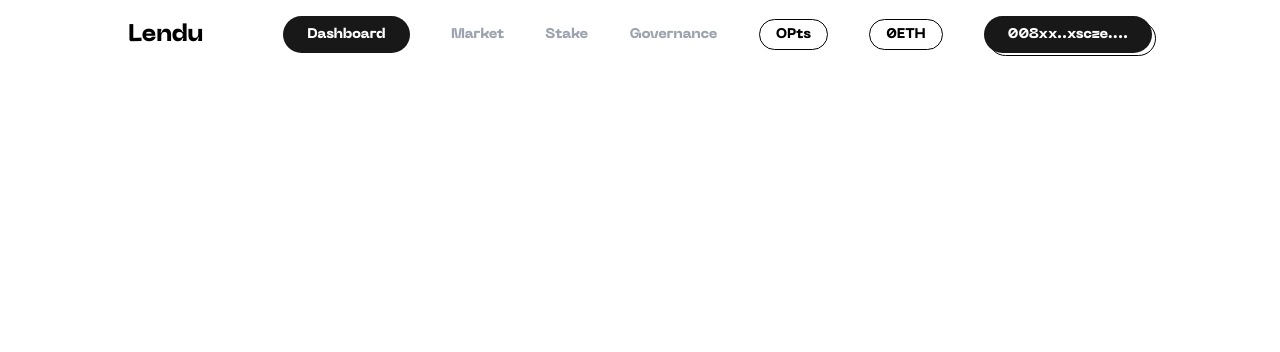
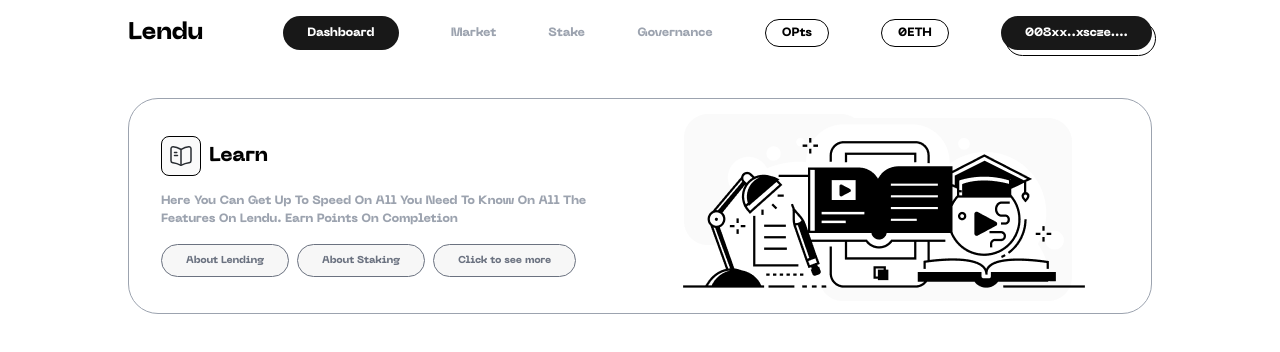
Before and after one commit to Mitchellakr/Lendu-lending-page, a React (Create React App) app: page / in a window 1280 px wide. Shown: the top 352 px of the page. Built offline with nearby package versions, Linux system fonts and the light colour scheme.

Commit message:
added the hero section

```diff
--- a/src/App.js
+++ b/src/App.js
@@ -1,10 +1,12 @@
 import React from 'react';
+import HeroSection from './Component/HeroSection';
 import Navbar from './Component/Navbar';
 
 export default function App() {
     return (
         <>
             <Navbar />
+            <HeroSection />
         </>
     );
 }
--- /dev/null
+++ b/src/Component/HeroSection.jsx
@@ -0,0 +1,30 @@
+import React from 'react'
+import heroimage from '../Images/hero-img.png'
+import learnicon from '../Images/learn-icon.svg'
+
+const HeroSection = () => {
+    return (
+        <section className="w-full">
+            <div className="my-8 w-4/5 max-w-screen-xl mx-auto rounded-[30px] shadow-3xl md:shadow-none items-center border border-solid border-gray-400 py-2 px-8 grid md:grid-cols-2 grid-cols-1 gap-4">
+                <div className='flex flex-col items-start '>
+                    <div className="learn flex items-center gap-2 py-2">
+                        <img src={learnicon} alt="learn icon" />
+                        <h2 className='text-xl'>Learn</h2>
+                    </div>
+                    <p className='text-gray-400 capitalize py-2'>here you can get up to speed on all you need to know on all the features on lendu. earn points on completion</p>
+                    <button className='sm:hidden py-2 px-6 rounded-full text-[10px] text-gray-500 bg-[#dcdcdc3d] border border-solid border-gray-500'>See More</button>
+                    <div className="hidden sm:flex gap-2 items-center py-2">
+                        <button className='py-2 px-6 rounded-full text-[10px] text-gray-500 bg-[#dcdcdc3d] border border-solid border-gray-500'>About Lending</button>
+                        <button className='py-2 px-6 rounded-full text-[10px] text-gray-500 bg-[#dcdcdc3d] border border-solid border-gray-500'>About Staking</button>
+                        <button className='py-2 px-6 rounded-full text-[10px] text-gray-500 bg-[#dcdcdc3d] border border-solid border-gray-500'>Click to see more</button>
+                    </div>
+                </div>
+                <div className='flex justify-center'>
+                    <img src={heroimage} className='md:flex hidden' alt="hero image" />
+                </div>
+            </div>
+        </section>
+    )
+}
+
+export default HeroSection
--- a/src/Component/Navbar.jsx
+++ b/src/Component/Navbar.jsx
@@ -7,15 +7,13 @@
     const [nav, setNav] = useState(false);
     const handleNav = () => { setNav(!nav); }
 
-
-
     return (
         <>
 
             {/* this is the header section*/}
 
-            <header className='w-full max-w-screen-xl mx-auto'>
-                <div className="w-4/5 mx-auto flex md:items-center justify-between py-4 item-start ">
+            <header className='w-full'>
+                <div className="w-4/5 max-w-screen-xl mx-auto flex md:items-center justify-between py-4 item-start ">
                     <h1 className='text-2xl mr-20'>Lendu</h1>
 
                     {/* Desktop Nav */}
--- a/src/index.css
+++ b/src/index.css
@@ -1,5 +1,5 @@
 body {
-  font-size: 14px;
+  font-size: 12px;
   margin: 0;
   /* font-family: -apple-system, BlinkMacSystemFont, 'Segoe UI', 'Roboto', 'Oxygen',
     'Ubuntu', 'Cantarell', 'Fira Sans', 'Droid Sans', 'Helvetica Neue',
@@ -53,7 +53,7 @@
 :root {
   --primary-color: #181818;
   --dark-grey-color: #858585;
-  --light-grey-color: #DCDCDC;
+  --light-grey-color: #dcdcdc3d;
   --white: #fff;
 }
 
--- a/tailwind.config.js
+++ b/tailwind.config.js
@@ -10,7 +10,11 @@
       // 'lg': '2320px',
       'xl': '1440px',
     },
-    extend: {},
+    extend: {
+      boxShadow: {
+        '3xl': '10px 10px 0px #181818',
+      }
+    },
   },
   plugins: [],
 }
```
